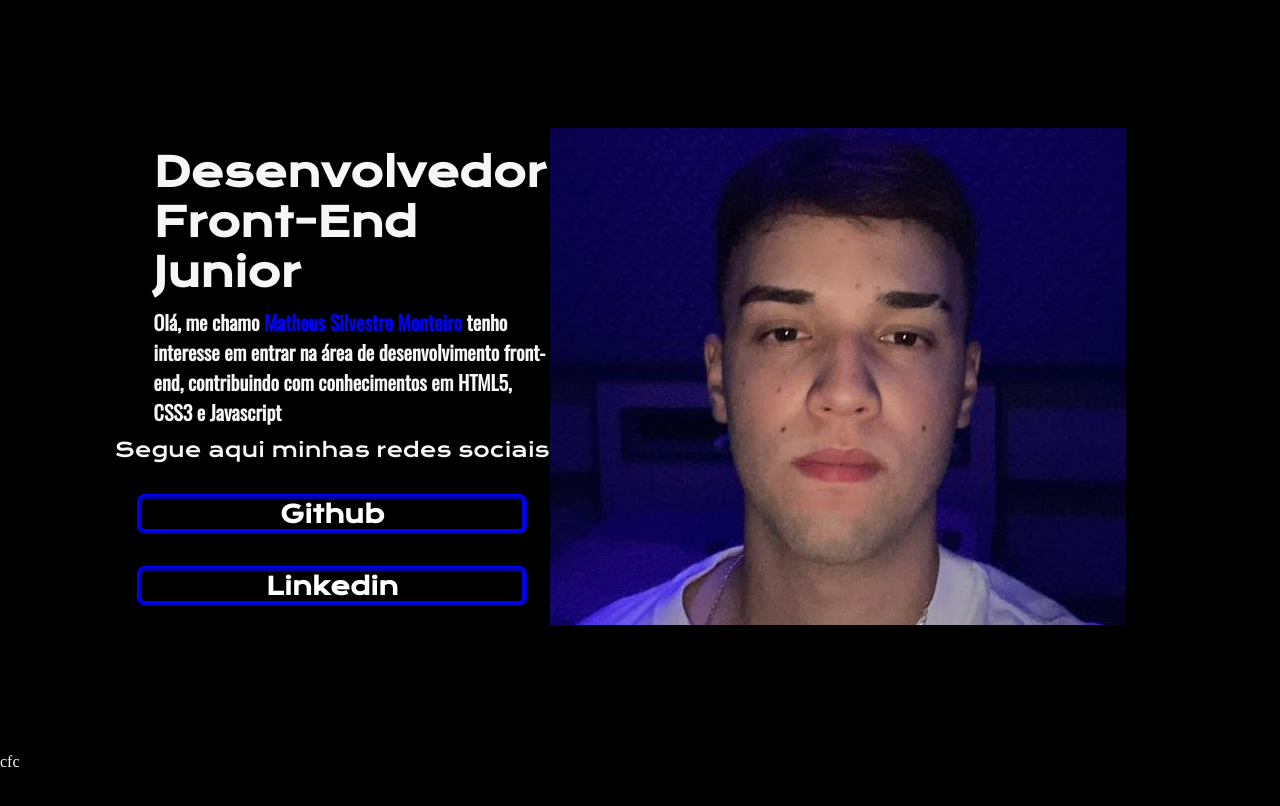
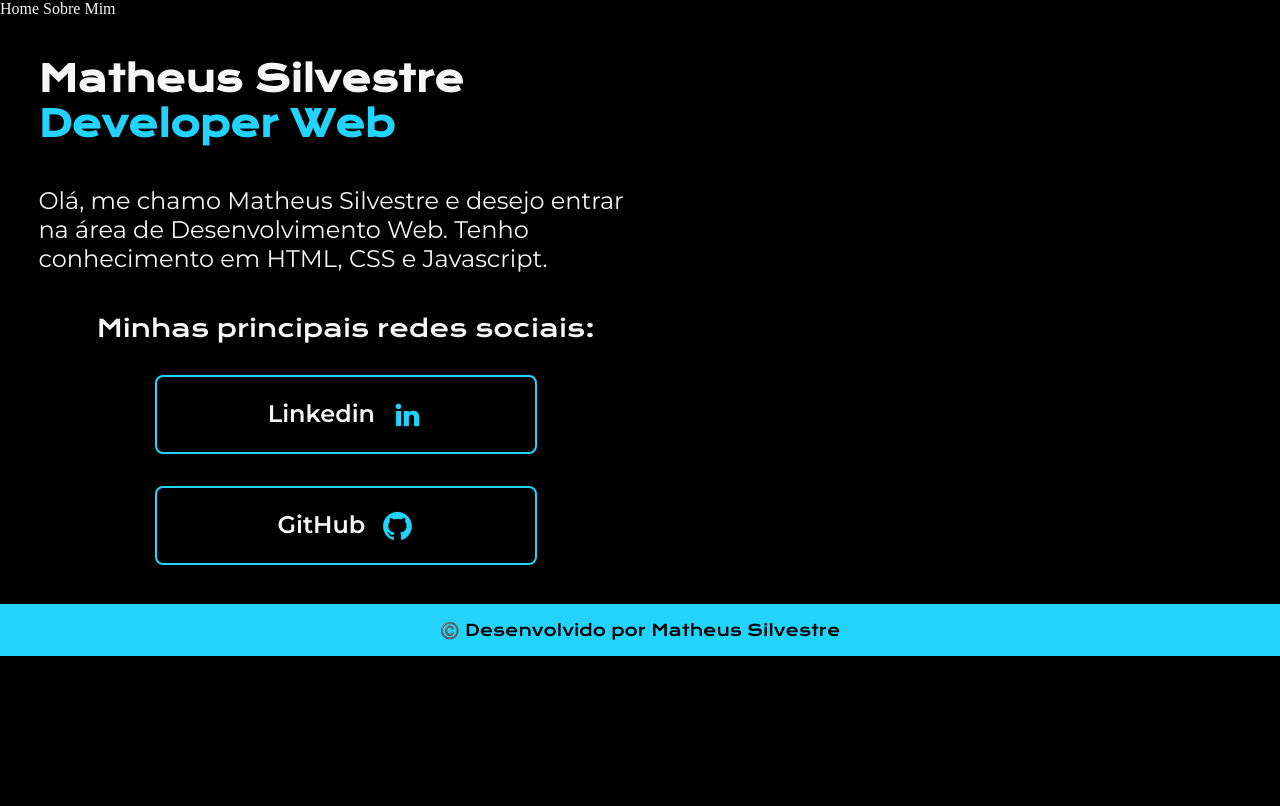
Before and after one commit to silvestre02/Portfolio, a plain HTML site: page index.html in a window 1280 px wide. Drawn offline with nearby package versions, Linux system fonts and the light colour scheme; a web font is replaced by a local one.

Commit message:
Mudanças parte3

```diff
--- a/index.html
+++ b/index.html
@@ -1,28 +1,40 @@
 <!DOCTYPE html>
-<html lang="pt-BR">
+<html lang="pt-br">
+
 <head>
     <meta charset="UTF-8">
     <meta http-equiv="X-UA-Compatible" content="IE=edge">
     <meta name="viewport" content="width=device-width, initial-scale=1.0">
+    <title>Portfólio</title>
     <link rel="stylesheet" href="style.css">
-    <title>Portólio</title>
 </head>
 <body>
-    <header></header>
+    <header class="cabecalho">
+       <nav class="cabecalho_menu">
+        <a class="cabecalho_menu_link">Home</a>
+        <a class="cabecalho_menu_link">Sobre Mim</a>
+       </nav>
+    </header>
     <main class="apresentacao">
         <section class="apresentacao__conteudo">
-        <h1 class="apresentacao__conteudo__titulo">Desenvolvedor Front-End Junior </h1>
-         <p class="apresentacao__conteudo__paragrafo">Olá, me chamo <b class="nome">Matheus Silvestre Monteiro</b> tenho interesse em entrar
-            na área de desenvolvimento front-end, contribuindo com conhecimentos
-            em <b>HTML5, CSS3 e Javascript</b>
+            <h1 class="apresentacao__conteudo__titulo">Matheus Silvestre<strong
+            class="titulo-destaque"> Developer Web
+            </strong></h1>
+            <p class="apresentacao__conteudo__texto">Olá, me chamo Matheus Silvestre
+                e desejo entrar na área de Desenvolvimento Web. Tenho conhecimento
+                em HTML, CSS e Javascript.
+            </p>
             <div class="apresentacao__links">
-            <h2 class="apresentacao__links_subtitulo">Segue aqui minhas redes sociais</h2>
-            <a class="apresentacao__links__link" href="https://github.com/silvestre02" target="_blank" rel="noreferrer noopener">Github</a> <!--Criação de âncora para outro site-->
-            <a class="apresentacao__links__link" href="https://www.linkedin.com/in/matheus-silvestre-monteiro-5875a5206/" target="_blank" rel="noreferrer noopener">Linkedin</a>
+                <h2 class="apresentacao__links__subtitulo">Minhas principais redes sociais:</h2>
+                <a class="apresentacao__links__link" href="https://www.linkedin.com/in/matheus-silvestre-monteiro-5875a5206/">Linkedin
+                    <img src="./assets/linkedin.png"></a>
+                <a class="apresentacao__links__link" href="https://github.com/silvestre02">GitHub
+                    <img src="./assets/github.png"></a>
             </div>
         </section>
-        <img src="foto.jpeg">
+        <img src="" alt="">
     </main>
-    <footer></footer>
+    <footer class="rodape"><p> ©️ Desenvolvido por Matheus Silvestre</p></footer>
 </body>
-</html>cfc
+
+</html>
--- a/style.css
+++ b/style.css
@@ -1,76 +1,93 @@
-@import url('https://fonts.googleapis.com/css2?family=Krona+One&display=swap');
-@import url('https://fonts.googleapis.com/css2?family=Alkatra&family=Krona+One&family=Oswald&display=swap');
+@import url('https://fonts.googleapis.com/css2?family=Krona+One&family=Montserrat:wght@400;600&display=swap');
 
-* { /*Editando TODO O CSS*/
+*{
     margin: 0;
     padding: 0;
 }
 
-body {
+body{
+    box-sizing: border-box;
     background-color: #000000;
     color: #F6F6F6;
-    height: 100vh;
 }
 
-.apresentacao {
-    margin: 10% 12%; /*Editando margem da página*/
-    display:flex;
-    flex-direction: row; /*Display flex direção de linha reta*/
-    align-items: center;
-    justify-content: space-between; /*Deixando o espaço igual entre os itens*/
+.cabecalho{
+
 }
 
-.apresentacao__conteudo {
-    width: 500px;
+.cabecalho_menu{
+
+}
+
+.cabecalho_menu_link{
+
+}
+
+.titulo-destaque{
+    color: #22D4FD;
+}
+
+.apresentacao{
+    padding: 3% 3%;
+    display: flex;
+    align-items: center;
+    justify-content: space-between;
+}
+.apresentacao__conteudo{
+    width: 615px;
     display: flex;
     flex-direction: column;
-    gap: 10px; /*Espaço entre as lacunas*/
+    gap: 40px;
 }
 
-.apresentacao__conteudo__titulo {
-    font-size: 40px;
+.apresentacao__conteudo__titulo{
+    font-size: 36px;
     font-family: 'Krona One', sans-serif;
-    font-weight: 600;
 }
 
-.apresentacao__conteudo__paragrafo {
-    font-size: 20px;
-    text-align: left;
-    font-family: 'Oswald', sans-serif;
-    font-weight: 600;
+.apresentacao__conteudo__texto{
+    font-size: 24px;
+    font-family: 'Montserrat', sans-serif;
 }
 
-.nome {
-    color: blue;
+.apresentacao__links{
+    display: flex;
+    flex-direction: column;
+    justify-content: space-between;
+    align-items: center;
+    gap: 32px;
+}
+.apresentacao__links__subtitulo{
+    font-family: 'Krona One', sans-serif;
+    font-weight: 400;
+    font-size: 24px;
+}
+.apresentacao__links__link{
+    display: flex;
+    justify-content: center;
+    border: 2px solid #22D4FD;
+    width: 378px;
+    text-align: center;
+    border-radius: 8px;
+    font-size: 24px;
+    font-weight: 600;
+    padding: 21.5px 0;
+    text-decoration: none;
+    color: #F6F6F6;
+    font-family: 'Montserrat', sans-serif;
+    gap: 16px;
 }
 
-.apresentacao__links {
-    display: flex;
-    flex-direction: column; /*Mudando a direção do display flex para função coluna*/
-    align-items: center; /*Alinhando itens no centro*/
-    gap: 32px; /*Espaço entre as lacunas*/
-    justify-content: space-between;
+.apresentacao__links__link:hover {
+    background-color: rgb(22, 22, 22);
+    color: #22D4FD;
 }
 
-.apresentacao__links_subtitulo {
+.rodape {
+    background-color: #22D4FD;
+    color: #000000;
     font-family: 'Krona One', sans-serif;
-    font-weight: 400; /*Peso da fonte*/
-    font-size: 20px;
-    align-items: center;
-    margin-left: -10%;
+    padding: 16px;
+    text-align: center;
+    font-weight: 400;
 }
-
-.apresentacao__links__link {
-    border: 5px ridge blue; /*O primeiro valor se refere à espessura da borda*/
-    width: 380px; /*Mudando a largura do botão*/
-    text-align: center;
-    font-family: 'Krona One', sans-serif;
-    color: white;
-    border-radius: 8px;
-    font-size: 24px;
-    padding: 10 px 0;
-    text-decoration: none; /*Tirar a decoração padrão dos links, tipo sublinhado e letra azul*/
-    font-weight: 600; /*Peso da fonte*/
-    margin-left: -10%;
-
-}
```
Also changed, not shown: assets/foto.jpg (added), assets/github.png (added), assets/linkedin.png (added), foto.jpeg (deleted).
